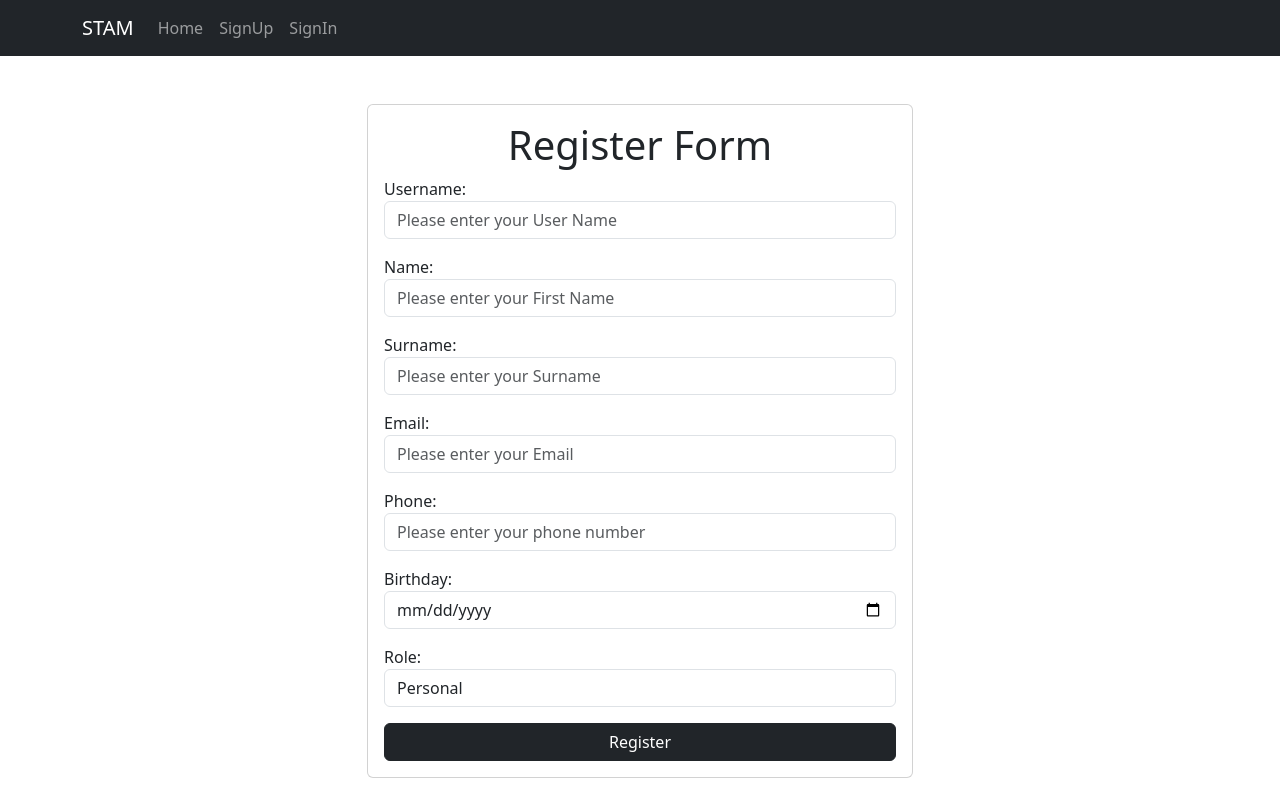
After one commit to ikutielmayer/Django_Crud, a Django app: page /register/ in a window 1280 px wide. The commit adds this page. Run offline with Django 5.2, Linux system fonts and the light colour scheme.

Commit message:
agregue usuarios

```diff
--- a/djangocrud/urls.py
+++ b/djangocrud/urls.py
@@ -15,4 +15,6 @@ urlpatterns = [
     path('logout/', views.signout, name='logout'),
     path('signin/', views.signin, name='signin'),
     path('tasks/create/', views.create_task, name='create_task'),
+    path('register/', views.register, name="register"),
+    path('profile/', views.profile, name="profile"),
 ]
--- a/tasks/admin.py
+++ b/tasks/admin.py
@@ -1,8 +1,9 @@
 from django.contrib import admin
-from .models import Task
+from .models import Task, Usuarios
 
 class TaskAdmin(admin.ModelAdmin):
     readonly_fields = ('created',)
 
 # Register your models here.
 admin.site.register(Task,TaskAdmin)
+admin.site.register(Usuarios)
--- a/tasks/forms.py
+++ b/tasks/forms.py
@@ -1,5 +1,5 @@
 from django import forms
-from .models import Task
+from .models import Task, Usuarios
 
 #definimos nuestros formularios personalizados
 # con los campos del model de la db
@@ -12,3 +12,17 @@ class TaskForm(forms.ModelForm):
             'description': forms.Textarea(attrs={'class': 'form-control', 'placeholder': 'Write a Description for the Task'}),
             'important': forms.CheckboxInput(attrs={'class': 'form-check-input text-center'})
         }
+
+class UsuarioForm(forms.ModelForm):
+    class Meta:
+        model = Usuarios
+        # definimos los campos de la DB
+        fields = [
+            'nombre_usuario',
+            'nombre',
+            'apellidos',
+            'email',
+            'telefono',
+            'fecha_nacimiento',
+            'roles',
+        ]
--- a/tasks/models.py
+++ b/tasks/models.py
@@ -1,7 +1,22 @@
 from django.db import models
 from django.contrib.auth.models import User
 
-# Create your models here.
+class Usuarios(models.Model):
+    # Campos de texto
+    nombre_usuario = models.CharField(max_length=30, unique=True)
+    nombre = models.CharField(max_length=50)
+    apellidos = models.CharField(max_length=50)
+    email = models.EmailField(unique=True)
+    telefono = models.CharField(max_length=20)
+    fecha_nacimiento = models.DateField()
+    ultimo_login = models.DateTimeField(auto_now=True)
+    esta_activa = models.BooleanField(default=True)
+    es_personal = models.BooleanField(default=False)
+    OPCIONES_ROL = [
+        ('Personal', 'Personal Use'),
+        ('Enterprise', 'Enterprise'),
+    ]
+    roles = models.CharField(max_length=11, choices=OPCIONES_ROL, default='Personal')
 
 class Task(models.Model):
     # campos
--- a/tasks/templates/base.html
+++ b/tasks/templates/base.html
@@ -12,7 +12,7 @@
       <script src="https://cdn.jsdelivr.net/npm/bootstrap@5.3.3/dist/js/bootstrap.bundle.min.js" integrity="sha384-YvpcrYf0tY3lHB60NNkmXc5s9fDVZLESaAA55NDzOxhy9GkcIdslK1eN7N6jIeHz" crossorigin="anonymous"></script>
       <nav class="navbar navbar-expand-lg bg-dark navbar-dark">
         <div class="container">
-          <a class="navbar-brand" href="/">Hiper-Global</a>
+          <a class="navbar-brand" href="/">STAM</a>
           <button class="navbar-toggler" type="button" data-bs-toggle="collapse" data-bs-target="#navbarNavAltMarkup" aria-controls="navbarNavAltMarkup" aria-expanded="false" aria-label="Toggle navigation">
             <span class="navbar-toggler-icon"></span>
           </button>
@@ -36,6 +36,9 @@
                 <li>
                   <a  class="nav-link" href="/logout">LogOut</a>
                 </li>
+                  <li>
+                  <a  class="nav-link" href="/profile">Profile</a>
+                </li>
               {% else %}
                 <li>
                   <a  class="nav-link" href="/signup">SignUp</a>
--- /dev/null
+++ b/tasks/templates/register.html
@@ -0,0 +1,63 @@
+{% extends 'base.html' %}
+
+{% block content %}
+
+<main class="container">
+  <div class="row">
+    <div class="col-md-6 offset-md-3 mt-5">
+         <form class="card card-body" action="/register/" method="POST">
+          <h1 class="text-center">Register Form</h1>
+
+          {{ error }}
+
+            {% csrf_token %}
+            <div class="mb-3">
+                <label for="nombre_usuario">Username:</label>
+                <input id="nombre_usuario" type="text" name="nombre_usuario" class="form-control"
+                placeholder="Please enter your User Name" required>
+            </div>
+            <div class="mb-3">
+                <label for="nombre">Name:</label>
+                  <input id="nombre" type="text" name="nombre" class="form-control"
+                placeholder="Please enter your First Name" required>
+             </div>
+
+            <div class="mb-3">
+                <label for="apellidos">Surname:</label>
+                  <input id="apellidos" type="text" name="apellidos" class="form-control"
+                placeholder="Please enter your Surname" required>
+             </div>
+
+            <div class="mb-3">
+                <label for="email">Email:</label>
+                <input id="email" type="text" name="email" class="form-control"
+                placeholder="Please enter your Email" required>
+             </div>
+
+            <div class="mb-3">
+                <label for="telefono">Phone:</label>
+                <input id="telefono" type="phone" name="telefono" class="form-control"
+                placeholder="Please enter your phone number">
+             </div>
+
+            <div class="mb-3">
+                <label for="fecha_nacimiento">Birthday:</label>
+                 <input id="fecha_nacimiento" type="date" name="fecha_nacimiento" class="form-control"
+                placeholder="Please enter your Birthday" required>
+             </div>
+
+            <div class="mb-3">
+                <label for="roles">Role:</label>
+                <select name="roles" class="form-control">
+                <option value="Personal">Personal</option>
+                <option value="Enterprise">Enterprise</option>
+                </select>
+            </div>
+
+            <button class="btn btn-dark">Register</button>
+
+        </form>
+         </div>
+  </div>
+</main>
+{% endblock %}
--- a/tasks/views.py
+++ b/tasks/views.py
@@ -5,11 +5,10 @@ from django.http import HttpResponse
 from django.contrib.auth import login, logout, authenticate
 from django.db import IntegrityError
 from .forms import TaskForm
+from .forms import UsuarioForm
 from .models import Task
 from django.utils import timezone
 from django.contrib.auth.decorators import login_required
-
-# Create your views here.
 
 def home(request):
     return render(request, 'home.html')
@@ -47,6 +46,41 @@ def delete_task(request, task_id):
         task.delete()
         return redirect('tasks')
 
+@login_required
+def profile(request):
+    if request.method == 'POST':
+         try:
+            form = UsuarioForm(request.POST)
+            if form.is_valid():
+                form.save()
+                login(request, user)
+                return redirect('tasks')
+         except IntegrityError:
+                return render(request, 'register.html', {
+                    'form': UserCreationForm,
+                    'error': 'Please Check you information'})
+                # return HttpResponse('UserName already exist')
+    else:
+        form = UsuarioForm()
+    return render(request, 'register.html', {'form': form})
+
+def register(request):
+    if request.method == 'POST':
+         try:
+            form = UsuarioForm(request.POST)
+            if form.is_valid():
+                form.save()
+                login(request, user)
+                return redirect('tasks')
+         except IntegrityError:
+                return render(request, 'register.html', {
+                    'form': UserCreationForm,
+                    'error': 'Please Check you information'})
+                # return HttpResponse('UserName already exist')
+    else:
+        form = UsuarioForm()
+    return render(request, 'register.html', {'form': form})
+
 def signup(request):
 
     if request.method == 'GET':
@@ -80,7 +114,6 @@ def tasks(request):
 
 @login_required
 def tasks_completed(request):
-    # tasks = Task.objects.all()  # Devuelve todas las tareas de la DB
     tasks = Task.objects.filter(user=request.user, datecompleted__isnull=False).order_by('-datecompleted')
     return render(request, 'tasks.html', {'tasks': tasks})
 
```
Also changed, not shown: djangocrud/settings.py (+11 -11 lines), djangocrud/wsgi.py (+0 -10 lines), tasks/templates/home.html (+6 -4 lines), db.sqlite3, tasks/migrations/0002_usuarios_alter_task_datecompleted.py (added).
